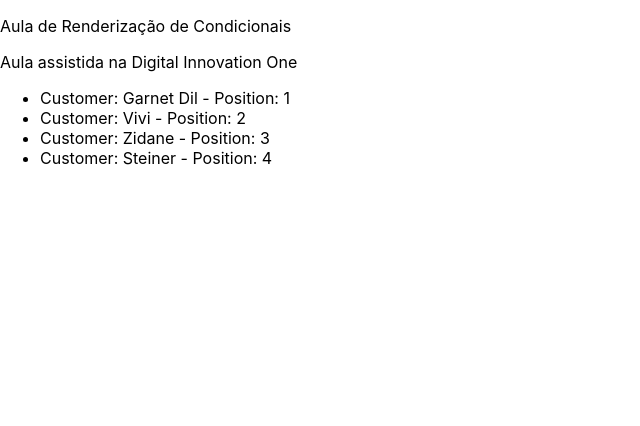
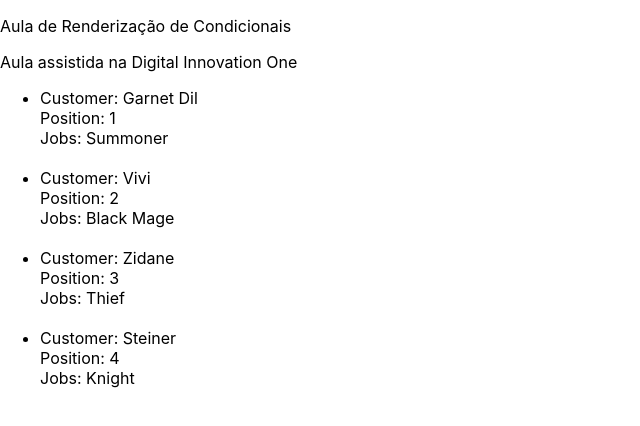
Before and after one commit to AlbusQuercus94/Impulso-React-Web-Developer, a React (Create React App) app in the folder React_JS/Introdução_ao_ReactJS/App_Tutorial_1/: page / in a window 1280 px wide. Shown: the top 426 px of the page, without its empty margins (0-640 px from the left). Built offline with nearby package versions, Linux system fonts and the light colour scheme.

Commit message:
Update Parte 6 Intro React JS
Conclusão da parte 6 sobre listas e chaves.

```diff
--- a/React_JS/Introdução_ao_ReactJS/App_Tutorial_1/src/App.js
+++ b/React_JS/Introdução_ao_ReactJS/App_Tutorial_1/src/App.js
@@ -93,28 +93,52 @@ function parte_6(){
   const customers = [
     {
       id: 1,
-      name:'Garnet Dil'
+      name:'Garnet Dil',
+      job: "Summoner"
     },
     {
       id: 2,
-      name: 'Vivi'
+      name: 'Vivi',
+      job: "Black Mage"
     },
     {
       id: 3,
-      name: 'Zidane'
+      name: 'Zidane',
+      job: "Thief"
     },
     {
       id: 4,
-      name:'Steiner'
+      name:'Steiner',
+      job: "Knight"
     }
   ]
   /*Renderizando Multiplos Elementos Início */
+  /*Sempre separar a chamada em blocos e camadas de serviços. */
   function renderCustomers(customer,index){
     return (
-      <li>Customer: {customer.name} - Position: {index + 1}</li>
+      <div key={`"customer: ${customer.id}`} /*Chaves devem ser únicas entre elementos irmãos*/>
+        <li>
+          Customer: {customer.name} <br/>
+          Position: {index + 1} <br/>
+          Jobs: {customer.job} {/*Visivelmente mais agradável. */}
+        </li>
+        <br/>
+        {/*{renderJobs(customer, index)}{/*Feito na aula /}*/}
+      </div>
     )
   }
   /*Renderizando Multiplos Elementos Fim */
+
+  function renderJobs(customer,index){
+    return (
+      <li>
+        Jobs: {customer.job}
+        <br/>
+      </li>
+    )
+  }
+
+
   return(
     <div>
       <p>Aula de Renderização de Condicionais</p>
```
